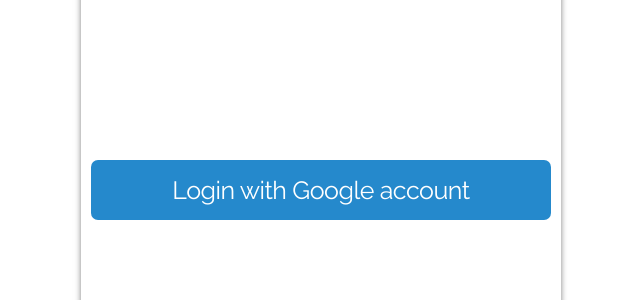
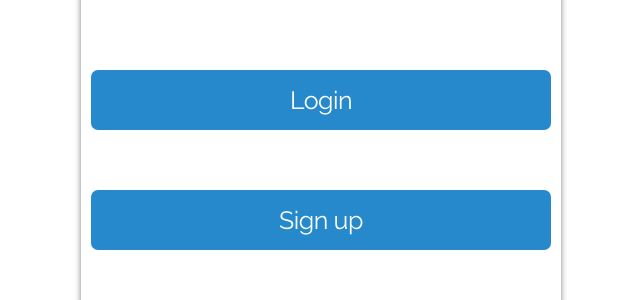
Before and after one commit to Gleb-Pastushenko/chat-dialog-ui, a React (Create React App) app: page /login in a window 1280 px wide. Shown: the part 268-568 px from the top of the page, without its empty margins (319-959 px from the left). Built offline with nearby package versions, Linux system fonts and the light colour scheme.

Commit message:
Add signup button and logic to submit

```diff
--- a/src/components/login/login.js
+++ b/src/components/login/login.js
@@ -1,10 +1,38 @@
 import React from "react";
 import "./login.css";
+import { GoogleAuthProvider } from "firebase/auth";
+import { useSelector } from "react-redux";
+import SignupModal from "./signupModal/signupModal";
 
 export const Login = () => {
+  const [open, setOpen] = React.useState(false);
+  const [submitFunc, setSubmitFunc] = React.useState(null);
+  const auth = useSelector((state) => state.firebaseAuth);
+  const provider = new GoogleAuthProvider();
+
+  const login = () => {};
+
+  const signup = () => {};
+
+  const handleLoginButtonClick = () => {
+    setOpen(true);
+    setSubmitFunc(login);
+  };
+
+  const handleSignupButtonClick = () => {
+    setOpen(true);
+    setSubmitFunc(signup);
+  };
+
   return (
     <main className="login">
-      <button className="login__button">Login with Google account</button>
+      <button className="login__button" onClick={handleLoginButtonClick}>
+        Login
+      </button>
+      <button className="login__button" onClick={handleSignupButtonClick}>
+        Sign up
+      </button>
+      <SignupModal open={open} setOpen={setOpen} submitFunc={submitFunc} />
     </main>
   );
 };
```
